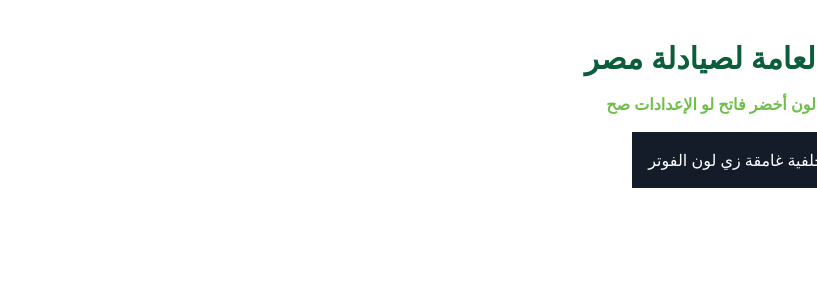
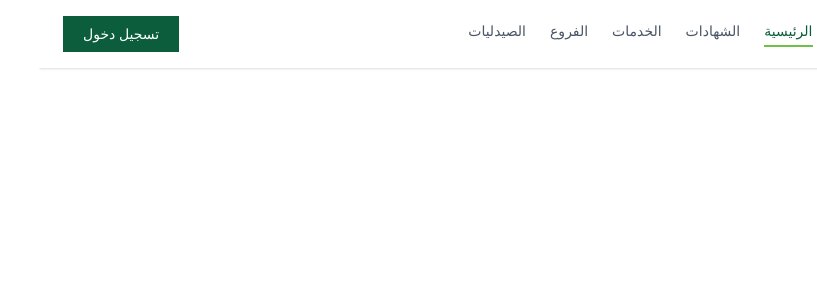
Before and after one commit to mohaannaad/pharmacy-syndicate, a Next.js app: page / in a window 1280 px wide. Shown: the top 300 px of the page, without its empty margins (463-1280 px from the left). Built offline with nearby package versions, Linux system fonts and the light colour scheme.

Commit message:
add basic header

```diff
--- /dev/null
+++ b/app/components/Header.tsx
@@ -0,0 +1,31 @@
+export default function Header() {
+  return (
+    <header className="w-full bg-white shadow-sm">
+      <div className="max-w-7xl mx-auto px-6 py-4 flex items-center justify-between">
+        <div className="text-primary font-bold text-lg">
+          النقابة العامة لصيادلة مصر
+        </div>
+        <nav className="flex gap-6 text-sm font-medium">
+          <a href="#" className="text-primary border-b-2 border-primary-light pb-1">
+            الرئيسية
+          </a>
+          <a href="#" className="text-gray-600 hover:text-primary">
+            الشهادات
+          </a>
+          <a href="#" className="text-gray-600 hover:text-primary">
+            الخدمات
+          </a>
+          <a href="#" className="text-gray-600 hover:text-primary">
+            الفروع
+          </a>
+          <a href="#" className="text-gray-600 hover:text-primary">
+            الصيدليات
+          </a>
+        </nav>
+        <button className="bg-primary text-white px-5 py-2 rounded-pill text-sm font-medium">
+          تسجيل دخول
+        </button>
+      </div>
+    </header>
+  );
+}
--- a/app/layout.tsx
+++ b/app/layout.tsx
@@ -1,6 +1,7 @@
 import type { Metadata } from "next";
 import { Cairo } from "next/font/google";
 import "./globals.css";
+import Header from "./components/Header";
 
 const cairo = Cairo({
   subsets: ["arabic"],
@@ -20,6 +21,7 @@
   return (
     <html lang="ar" dir="rtl">
       <body className={`${cairo.variable} font-sans antialiased`}>
+        <Header />
         {children}
       </body>
     </html>
```
